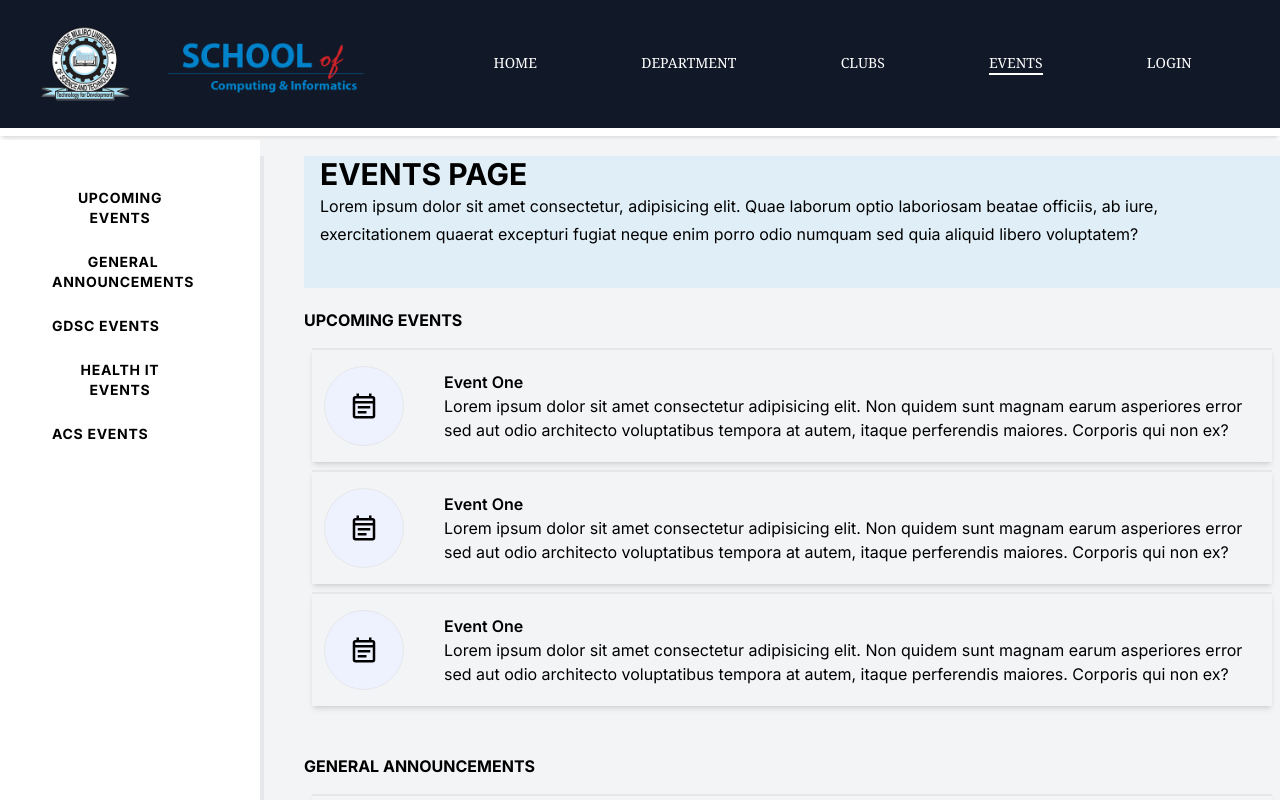
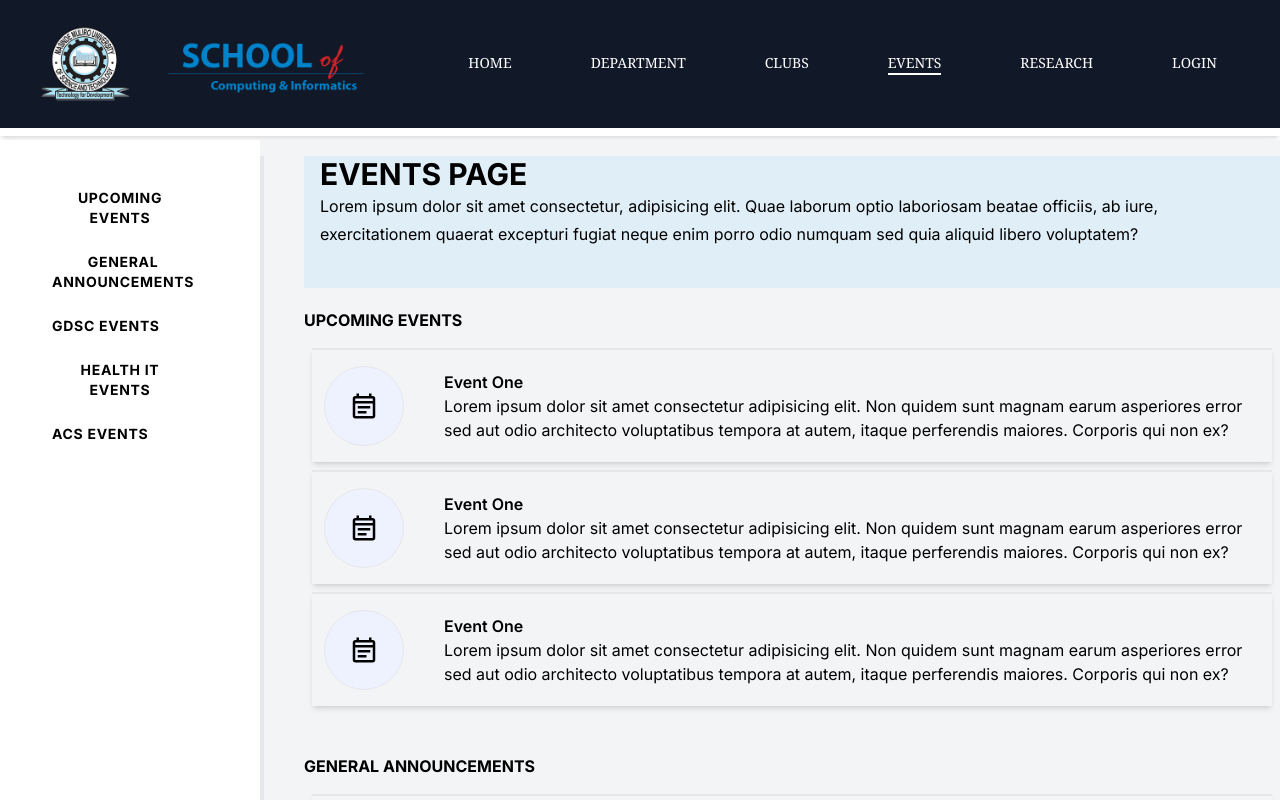
Before and after one commit to 1king-sly/sci_system, a Next.js app: page /events in a window 1280 px wide. Built offline with nearby package versions, Linux system fonts and the light colour scheme.

Commit message:
Updated The NavBar

```diff
--- a/app/(ui)/Component/NavBar1.tsx
+++ b/app/(ui)/Component/NavBar1.tsx
@@ -34,8 +34,11 @@ export default function NavBar1() {
         <Link href="/club">
           <h1 className={clsx(`cursor-pointer after:content-[""] after:w-0 after:h-0.5 after:m-auto after:bg-white after:block after:duration-500 hover:after:w-full`,{'after:w-full': pathname==='/club'})}>CLUBS</h1>
         </Link>
-        <Link href="events">
+        <Link href="/events">
           <h1 className={clsx(`cursor-pointer after:content-[""] after:w-0 after:h-0.5 after:m-auto after:bg-white after:block after:duration-500 hover:after:w-full`,{'after:w-full': pathname === '/events'})}>EVENTS</h1>
+        </Link>
+        <Link href="/research">
+          <h1 className={clsx(`cursor-pointer after:content-[""] after:w-0 after:h-0.5 after:m-auto after:bg-white after:block after:duration-500 hover:after:w-full`,{'after:w-full': pathname === '/research'})}>RESEARCH</h1>
         </Link>
         {/* <Link href="#"> */}
           <h1 className='cursor-pointer after:content-[""] after:w-0 after:h-0.5 after:m-auto after:bg-white after:block after:duration-500 hover:after:w-full'
```
